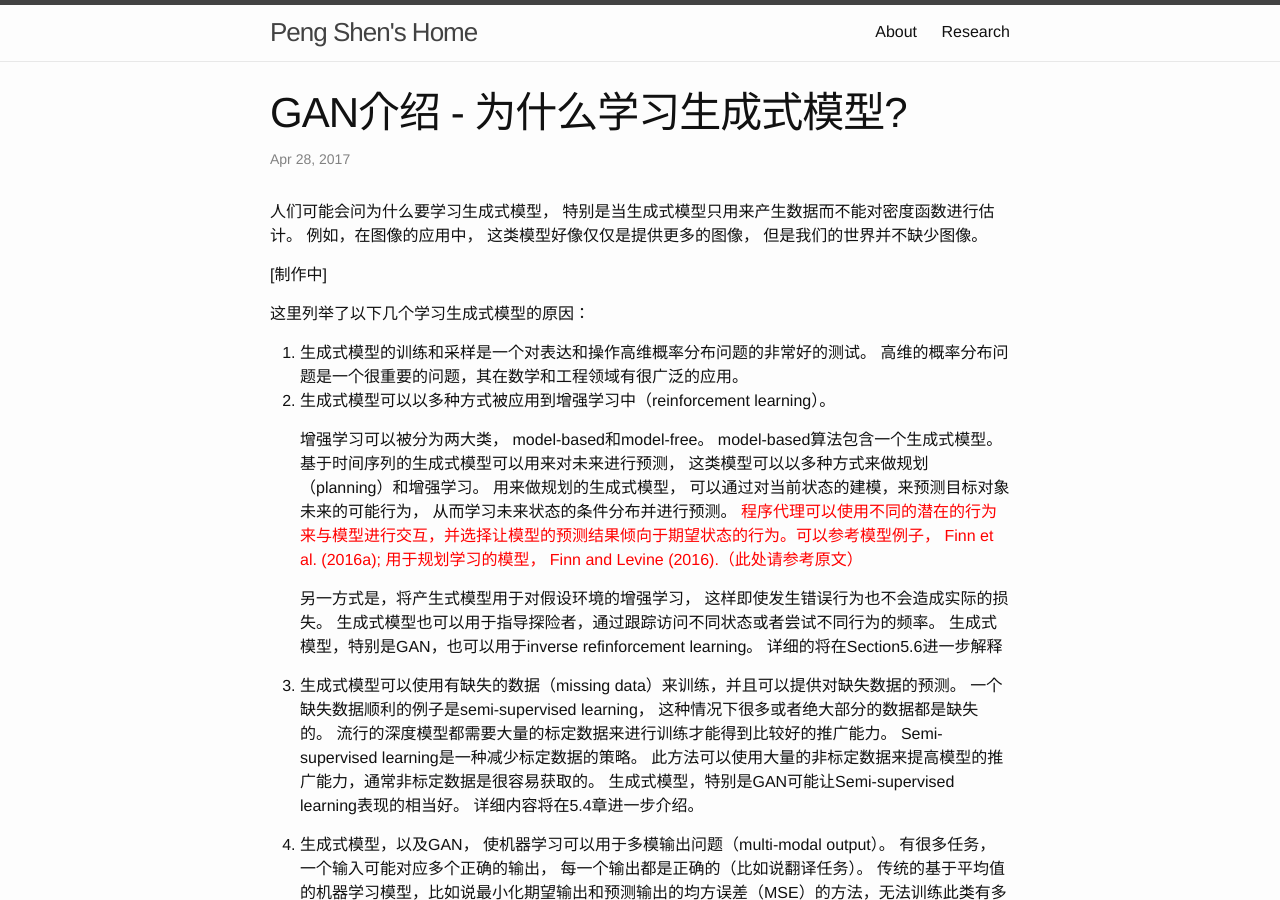
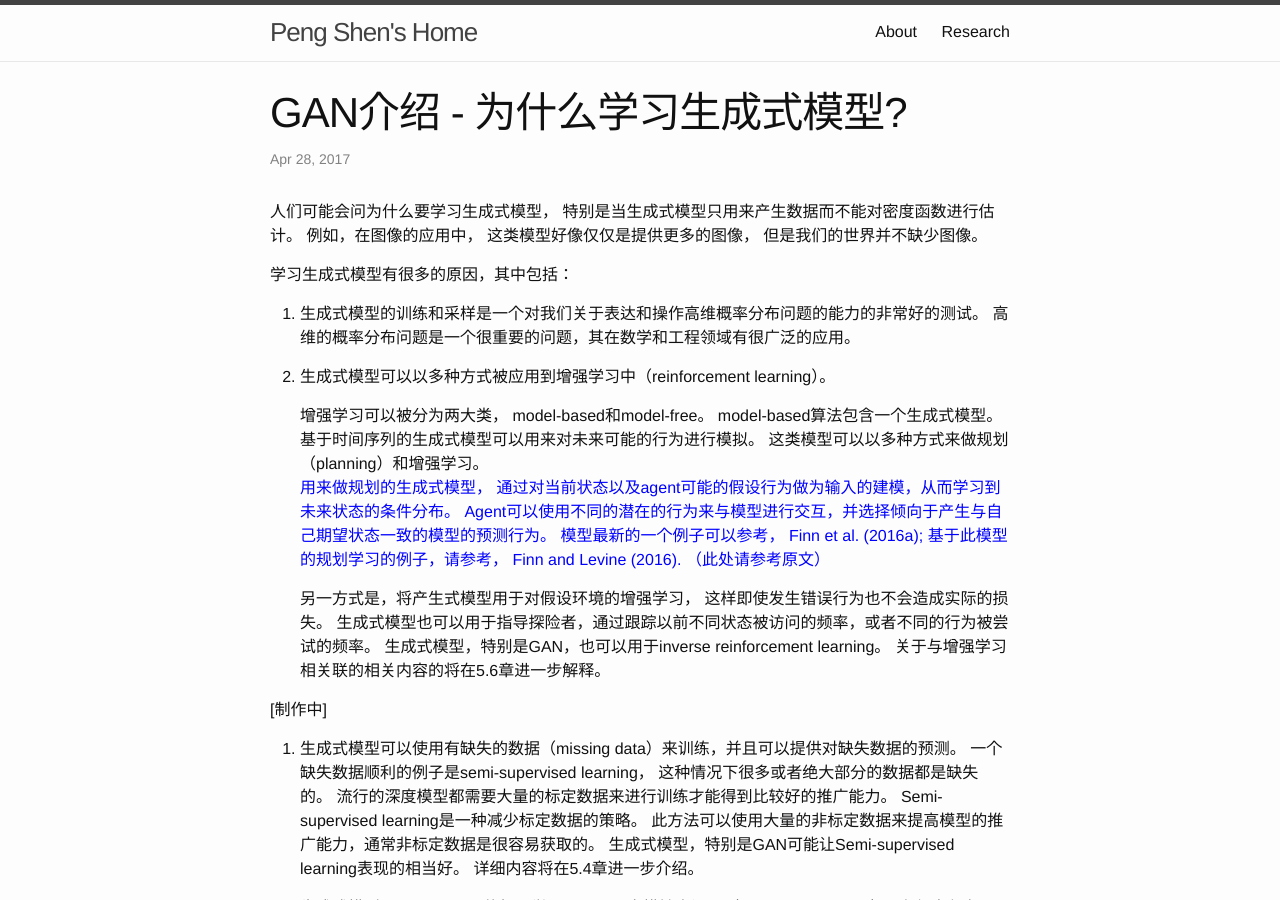
Before and after one commit to sinpycn/sinpycn.github.io, a Jekyll site: the page built from _posts/research/2017-04-28-GAN-Tutorial-Why-study-generative-modeling.md, in a window 1280 px wide and 900 px high. Built offline with Jekyll 4.4.1, drawn with Linux system fonts in a browser that asks for light colours.

Commit message:
Update 2017-04-28-GAN-Tutorial-Why-study-generative-modeling.md

```diff
--- a/_posts/research/2017-04-28-GAN-Tutorial-Why-study-generative-modeling.md
+++ b/_posts/research/2017-04-28-GAN-Tutorial-Why-study-generative-modeling.md
@@ -5,25 +5,27 @@ mathjax: true
 categories: [research, gan-tutorial]
 ---
 
-
 人们可能会问为什么要学习生成式模型， 特别是当生成式模型只用来产生数据而不能对密度函数进行估计。
 例如，在图像的应用中， 这类模型好像仅仅是提供更多的图像， 但是我们的世界并不缺少图像。
 
-[制作中]
+学习生成式模型有很多的原因，其中包括：
+1. 生成式模型的训练和采样是一个对我们关于表达和操作高维概率分布问题的能力的非常好的测试。
+高维的概率分布问题是一个很重要的问题，其在数学和工程领域有很广泛的应用。
 
-这里列举了以下几个学习生成式模型的原因：
-1. 生成式模型的训练和采样是一个对表达和操作高维概率分布问题的非常好的测试。 高维的概率分布问题是一个很重要的问题，其在数学和工程领域有很广泛的应用。
 2. 生成式模型可以以多种方式被应用到增强学习中（reinforcement learning）。
 
    增强学习可以被分为两大类， model-based和model-free。
-   model-based算法包含一个生成式模型。 基于时间序列的生成式模型可以用来对未来进行预测， 这类模型可以以多种方式来做规划（planning）和增强学习。
-   用来做规划的生成式模型， 可以通过对当前状态的建模，来预测目标对象未来的可能行为， 从而学习未来状态的条件分布并进行预测。
-   <span style="color:red">程序代理可以使用不同的潜在的行为来与模型进行交互，并选择让模型的预测结果倾向于期望状态的行为。可以参考模型例子， Finn et al. (2016a); 用于规划学习的模型， Finn and Levine (2016).（此处请参考原文）</span>
+   model-based算法包含一个生成式模型。
+   基于时间序列的生成式模型可以用来对未来可能的行为进行模拟。
+   这类模型可以以多种方式来做规划（planning）和增强学习。
+   <span style="color:blue">用来做规划的生成式模型， 通过对当前状态以及agent可能的假设行为做为输入的建模，从而学习到未来状态的条件分布。 Agent可以使用不同的潜在的行为来与模型进行交互，并选择倾向于产生与自己期望状态一致的模型的预测行为。 模型最新的一个例子可以参考， Finn et al. (2016a); 基于此模型的规划学习的例子，请参考， Finn and Levine (2016). （此处请参考原文）</span>
 
    另一方式是，将产生式模型用于对假设环境的增强学习， 这样即使发生错误行为也不会造成实际的损失。
-   生成式模型也可以用于指导探险者，通过跟踪访问不同状态或者尝试不同行为的频率。
-   生成式模型，特别是GAN，也可以用于inverse refinforcement learning。
-   详细的将在Section5.6进一步解释
+   生成式模型也可以用于指导探险者，通过跟踪以前不同状态被访问的频率，或者不同的行为被尝试的频率。
+   生成式模型，特别是GAN，也可以用于inverse reinforcement learning。
+   关于与增强学习相关联的相关内容的将在5.6章进一步解释。
+
+[制作中]
 
 3. 生成式模型可以使用有缺失的数据（missing data）来训练，并且可以提供对缺失数据的预测。 一个缺失数据顺利的例子是semi-supervised learning， 这种情况下很多或者绝大部分的数据都是缺失的。 流行的深度模型都需要大量的标定数据来进行训练才能得到比较好的推广能力。 Semi-supervised learning是一种减少标定数据的策略。 此方法可以使用大量的非标定数据来提高模型的推广能力，通常非标定数据是很容易获取的。 生成式模型，特别是GAN可能让Semi-supervised learning表现的相当好。 详细内容将在5.4章进一步介绍。
 
```
